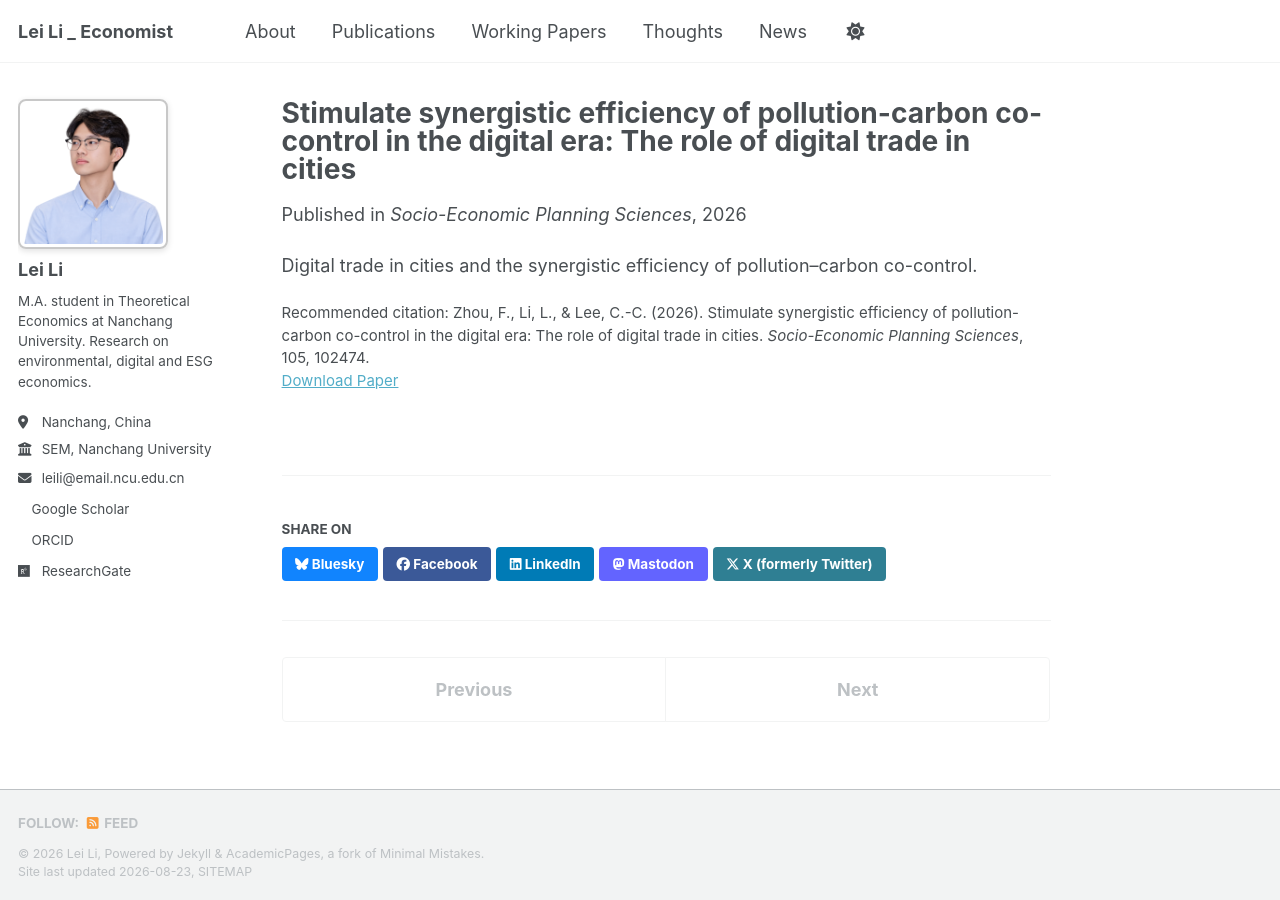
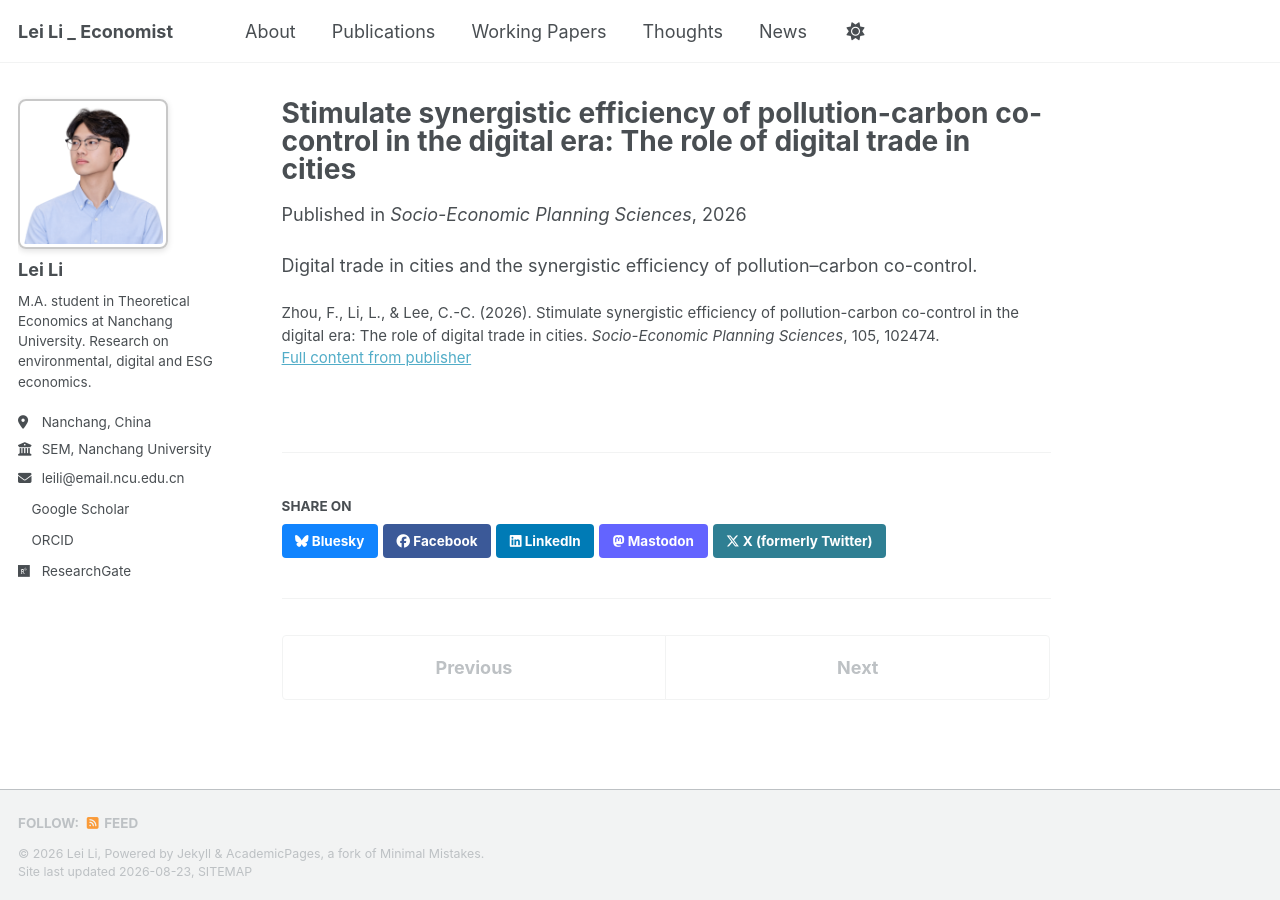
Before and after one commit to LeiLi-Econ/LeiLi-Econ.github.io, a Jekyll site: the page built from _publications/2026-seps-digital-trade.md, in a window 1280 px wide. Built offline with Jekyll 4.4.1, drawn with Linux system fonts in a browser that asks for light colours; a style sheet for code colours, icons or effects is not loaded.

Commit message:
Remove 'Recommended citation' label and rename paper button in single layout

```diff
--- a/_layouts/single.html
+++ b/_layouts/single.html
@@ -48,25 +48,25 @@ layout: default
         {{ content }}
 
         {% if page.citation and page.paperurl and page.slidesurl and page.bibtexurl %}
-          <p style="font-size: smaller">Recommended citation: {{ page.citation }}<br /><a href="{{ page.paperurl }}">Download Paper</a> | <a href="{{ page.slidesurl }}">Download Slides</a> | <a href="{{ page.bibtexurl }}">Download Bibtex</a></p>
+          <p style="font-size: smaller">{{ page.citation }}<br /><a href="{{ page.paperurl }}">Full content from publisher</a> | <a href="{{ page.slidesurl }}">Download Slides</a> | <a href="{{ page.bibtexurl }}">Download Bibtex</a></p>
         {% elsif page.citation and page.paperurl and page.slidesurl %}
-          <p style="font-size: smaller">Recommended citation: {{ page.citation }}<br /><a href="{{ page.paperurl }}">Download Paper</a> | <a href="{{ page.slidesurl }}">Download Slides</a></p>
+          <p style="font-size: smaller">{{ page.citation }}<br /><a href="{{ page.paperurl }}">Full content from publisher</a> | <a href="{{ page.slidesurl }}">Download Slides</a></p>
         {% elsif page.citation and page.paperurl and page.bibtexurl %}
-          <p style="font-size: smaller">Recommended citation: {{ page.citation }}<br /><a href="{{ page.paperurl }}">Download Paper</a> | <a href="{{ page.bibtexurl }}">Download Bibtex</a></p>
+          <p style="font-size: smaller">{{ page.citation }}<br /><a href="{{ page.paperurl }}">Full content from publisher</a> | <a href="{{ page.bibtexurl }}">Download Bibtex</a></p>
         {% elsif page.citation and page.paperurl %}
-          <p style="font-size: smaller">Recommended citation: {{ page.citation }}<br /><a href="{{ page.paperurl }}">Download Paper</a></p>
+          <p style="font-size: smaller">{{ page.citation }}<br /><a href="{{ page.paperurl }}">Full content from publisher</a></p>
         {% elsif page.citation and page.slidesurl and page.bibtexurl %}
-          <p style="font-size: smaller">Recommended citation: {{ page.citation }}<br /><a href="{{ page.slidesurl }}">Download Slides</a> | <a href="{{ page.bibtexurl }}">Download Bibtex</a></p>
+          <p style="font-size: smaller">{{ page.citation }}<br /><a href="{{ page.slidesurl }}">Download Slides</a> | <a href="{{ page.bibtexurl }}">Download Bibtex</a></p>
         {% elsif page.citation and page.slidesurl %}
-          <p style="font-size: smaller">Recommended citation: {{ page.citation }}<br /><a href="{{ page.slidesurl }}">Download Slides</a></p>
+          <p style="font-size: smaller">{{ page.citation }}<br /><a href="{{ page.slidesurl }}">Download Slides</a></p>
         {% elsif page.slidesurl and page.bibtexurl %}
           <p style="font-size: smaller"><a href="{{ page.slidesurl }}">Download Slides</a> | <a href="{{ page.bibtexurl }}">Download Bibtex</a></p>
         {% elsif page.paperurl and page.bibtexurl %}
-          <p style="font-size: smaller"><a href="{{ page.paperurl }}">Download Paper</a> | <a href="{{ page.bibtexurl }}">Download Bibtex</a></p>
+          <p style="font-size: smaller"><a href="{{ page.paperurl }}">Full content from publisher</a> | <a href="{{ page.bibtexurl }}">Download Bibtex</a></p>
         {% elsif page.citation and page.bibtexurl %}
-          <p style="font-size: smaller">Recommended citation: {{ page.citation }}<br /><a href="{{ page.bibtexurl }}">Download Bibtex</a></p>
+          <p style="font-size: smaller">{{ page.citation }}<br /><a href="{{ page.bibtexurl }}">Download Bibtex</a></p>
         {% elsif page.citation %}
-          <p style="font-size: smaller">Recommended citation: {{ page.citation }}</p>
+          <p style="font-size: smaller">{{ page.citation }}</p>
         {% elsif page.slidesurl %}
           <p style="font-size: smaller"><a href="{{ page.slidesurl }}">Download Slides</a></p>
         {% elsif page.bibtexurl %}
```
